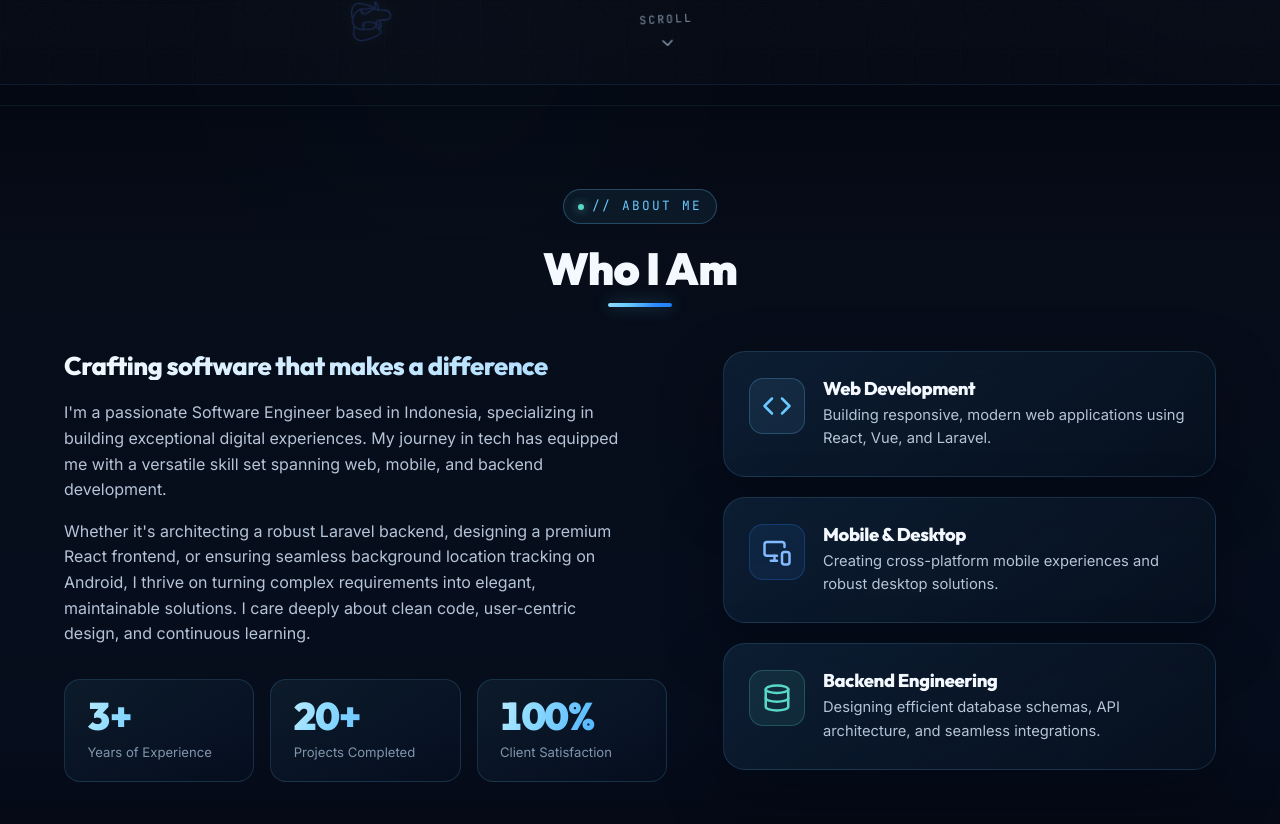
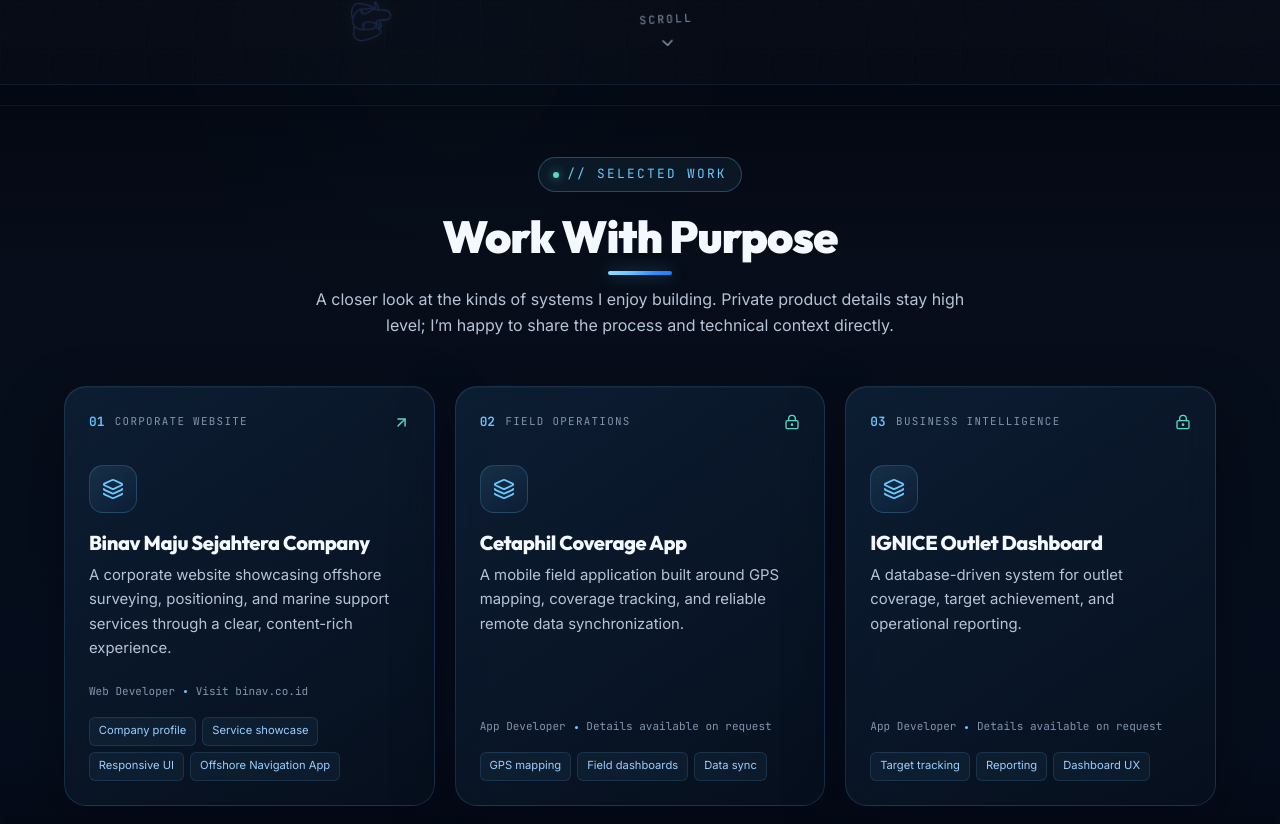
Before and after one commit to Enricko/Profile, a React (Vite) app: page / in a window 1280 px wide. Shown: the part 716-1540 px from the top of the page. Built offline with nearby package versions, Linux system fonts and the light colour scheme.

Commit message:
feat: refresh portfolio featured work

```diff
--- a/src/App.jsx
+++ b/src/App.jsx
@@ -3,6 +3,7 @@ import Navbar from './components/Navbar'
 import Rain from './components/Rain'
 import { rollRainMode } from './lib/rainModes'
 import Hero from './components/Hero'
+import FeaturedWork from './components/FeaturedWork'
 import About from './components/About'
 import Skills from './components/Skills'
 import Experience from './components/Experience'
@@ -42,6 +43,7 @@ function App() {
       <Navbar rainActive={rainMode !== 'none'} onRandomizeRain={() => setRainMode((m) => rollRainMode(m))} />
       <main>
         <Hero />
+        <FeaturedWork />
         <About />
         <Skills />
         <Experience />
--- a/src/components/About.jsx
+++ b/src/components/About.jsx
@@ -27,7 +27,7 @@ const FEATURES = [
 const STATS = [
   { value: 3,   suffix: '+', label: 'Years of Experience' },
   { value: 20,  suffix: '+', label: 'Projects Completed' },
-  { value: 100, suffix: '%', label: 'Client Satisfaction' },
+  { value: 3,   suffix: '',  label: 'Platforms Shipped' },
 ];
 
 function Stat({ value, suffix, label, active }) {
--- /dev/null
+++ b/src/components/FeaturedWork.css
@@ -0,0 +1,138 @@
+.featured-work {
+  padding-top: 4.5rem;
+}
+
+.featured-work-intro {
+  max-width: 660px;
+  margin: -2rem auto 3rem;
+  text-align: center;
+}
+
+.case-study-grid {
+  display: grid;
+  grid-template-columns: repeat(3, minmax(0, 1fr));
+  gap: 1.25rem;
+}
+
+.case-study-card {
+  display: flex;
+  flex-direction: column;
+  min-height: 345px;
+  padding: 1.5rem;
+  color: inherit;
+  text-decoration: none;
+  box-shadow: var(--glass-shadow), inset 0 1px 0 rgba(255, 255, 255, 0.04);
+}
+
+.case-study-card::after {
+  background: linear-gradient(90deg, rgba(var(--accent-primary-rgb), 0.75), rgba(var(--accent-tertiary-rgb), 0.65));
+  opacity: 0.18;
+  transform: none;
+  -webkit-mask: linear-gradient(#000 0 0) content-box, linear-gradient(#000 0 0);
+  mask: linear-gradient(#000 0 0) content-box, linear-gradient(#000 0 0);
+}
+
+.case-study-card:hover::after,
+.case-study-card:focus-visible::after { opacity: 0.8; }
+
+.case-study-topline {
+  display: flex;
+  align-items: center;
+  gap: 0.65rem;
+  min-height: 22px;
+  color: var(--text-dim);
+}
+
+.case-study-topline svg { margin-left: auto; color: var(--accent-tertiary); }
+
+.case-study-number {
+  color: var(--accent-primary);
+  font-family: 'JetBrains Mono', monospace;
+  font-size: 0.8rem;
+  font-weight: 600;
+}
+
+.case-study-label {
+  font-family: 'JetBrains Mono', monospace;
+  font-size: 0.68rem;
+  letter-spacing: 0.12em;
+}
+
+.case-study-icon {
+  display: grid;
+  width: 48px;
+  height: 48px;
+  margin: 2rem 0 1.1rem;
+  place-items: center;
+  border: 1px solid rgba(var(--accent-primary-rgb), 0.2);
+  border-radius: 14px;
+  color: var(--accent-primary);
+  background: linear-gradient(145deg, rgba(var(--accent-primary-rgb), 0.12), rgba(var(--accent-secondary-rgb), 0.04));
+  transition: transform 0.3s var(--ease-spring), background 0.3s ease;
+}
+
+.case-study-card:hover .case-study-icon,
+.case-study-card:focus-visible .case-study-icon {
+  transform: translateY(-3px) rotate(-4deg);
+  background: linear-gradient(145deg, rgba(var(--accent-primary-rgb), 0.2), rgba(var(--accent-secondary-rgb), 0.09));
+}
+
+.case-study-title {
+  margin-bottom: 0.55rem;
+  font-size: 1.25rem;
+}
+
+.case-study-summary {
+  flex: 1;
+  max-width: 36ch;
+  color: var(--text-secondary);
+  font-size: 0.93rem;
+  line-height: 1.65;
+}
+
+.case-study-meta {
+  display: flex;
+  align-items: center;
+  flex-wrap: wrap;
+  gap: 0.55rem;
+  margin-top: 1.4rem;
+  color: var(--text-dim);
+  font-family: 'JetBrains Mono', monospace;
+  font-size: 0.69rem;
+}
+
+.case-study-divider {
+  width: 3px;
+  height: 3px;
+  border-radius: 50%;
+  background: var(--accent-primary);
+}
+
+.case-study-tags {
+  display: flex;
+  flex-wrap: wrap;
+  gap: 0.4rem;
+  margin-top: 1rem;
+}
+
+.case-study-tags span {
+  padding: 0.28rem 0.55rem;
+  border: 1px solid rgba(var(--accent-primary-rgb), 0.14);
+  border-radius: 6px;
+  color: #9bcfff;
+  background: rgba(var(--accent-primary-rgb), 0.055);
+  font-size: 0.7rem;
+}
+
+@media (max-width: 960px) {
+  .case-study-grid { grid-template-columns: repeat(2, minmax(0, 1fr)); }
+  .case-study-card:last-child { grid-column: 1 / -1; }
+}
+
+@media (max-width: 640px) {
+  .featured-work { padding-top: 3rem; }
+  .featured-work-intro { margin-bottom: 2rem; }
+  .case-study-grid { grid-template-columns: 1fr; }
+  .case-study-card:last-child { grid-column: auto; }
+  .case-study-card { min-height: 0; }
+}
--- /dev/null
+++ b/src/components/FeaturedWork.jsx
@@ -0,0 +1,101 @@
+import React from 'react';
+import { ArrowUpRight, LockKeyhole, Layers3 } from 'lucide-react';
+import './FeaturedWork.css';
+
+const FEATURED_WORK = [
+  {
+    number: '01',
+    label: 'CORPORATE WEBSITE',
+    title: 'Binav Maju Sejahtera Company',
+    summary: 'A corporate website showcasing offshore surveying, positioning, and marine support services through a clear, content-rich experience.',
+    role: 'Web Developer',
+    focus: ['Company profile', 'Service showcase', 'Responsive UI','Offshore Navigation App'],
+    link: 'https://binav.co.id',
+    linkLabel: 'Visit binav.co.id',
+  },
+  {
+    number: '02',
+    label: 'FIELD OPERATIONS',
+    title: 'Cetaphil Coverage App',
+    summary: 'A mobile field application built around GPS mapping, coverage tracking, and reliable remote data synchronization.',
+    role: 'App Developer',
+    focus: ['GPS mapping', 'Field dashboards', 'Data sync'],
+    private: true,
+  },
+  {
+    number: '03',
+    label: 'BUSINESS INTELLIGENCE',
+    title: 'IGNICE Outlet Dashboard',
+    summary: 'A database-driven system for outlet coverage, target achievement, and operational reporting.',
+    role: 'App Developer',
+    focus: ['Target tracking', 'Reporting', 'Dashboard UX'],
+    private: true,
+  },
+];
+
+function CaseStudyCard({ work, index }) {
+  const onMove = (event) => {
+    const element = event.currentTarget;
+    const rect = element.getBoundingClientRect();
+    element.style.setProperty('--mx', `${((event.clientX - rect.left) / rect.width) * 100}%`);
+    element.style.setProperty('--my', `${((event.clientY - rect.top) / rect.height) * 100}%`);
+  };
+
+  const content = (
+    <>
+      <div className="case-study-topline">
+        <span className="case-study-number">{work.number}</span>
+        <span className="case-study-label">{work.label}</span>
+        {work.private ? <LockKeyhole size={16} aria-label="Private project" /> : <ArrowUpRight size={17} aria-hidden="true" />}
+      </div>
+
+      <div className="case-study-icon"><Layers3 size={22} /></div>
+      <h3 className="case-study-title">{work.title}</h3>
+      <p className="case-study-summary">{work.summary}</p>
+
+      <div className="case-study-meta">
+        <span>{work.role}</span>
+        <span className="case-study-divider" aria-hidden="true" />
+        <span>{work.private ? 'Details available on request' : work.linkLabel}</span>
+      </div>
+
+      <div className="case-study-tags">
+        {work.focus.map((item) => <span key={item}>{item}</span>)}
+      </div>
+    </>
+  );
+
+  const className = `glass-card spotlight case-study-card reveal-on-scroll delay-${(index + 1) * 100}`;
+
+  return work.link ? (
+    <a className={className} href={work.link} target="_blank" rel="noreferrer" onMouseMove={onMove}>
+      {content}
+    </a>
+  ) : (
+    <article className={className} onMouseMove={onMove}>
+      {content}
+    </article>
+  );
+}
+
+export default function FeaturedWork() {
+  return (
+    <section id="work" className="featured-work">
+      <div className="container">
+        <div className="section-head reveal-on-scroll">
+          <span className="eyebrow">// selected work</span>
+          <h2 className="section-title">Work With Purpose</h2>
+        </div>
+
+        <p className="featured-work-intro text-muted reveal-on-scroll delay-100">
+          A closer look at the kinds of systems I enjoy building. Private product details stay high level;
+          I’m happy to share the process and technical context directly.
+        </p>
+
+        <div className="case-study-grid">
+          {FEATURED_WORK.map((work, index) => <CaseStudyCard key={work.title} work={work} index={index} />)}
+        </div>
+      </div>
+    </section>
+  );
+}
--- a/src/components/Hero.jsx
+++ b/src/components/Hero.jsx
@@ -14,7 +14,7 @@ const FLOATERS = [
 export default function Hero() {
   const { ref: tiltRef, onMouseMove: onTiltMove, onMouseLeave: onTiltLeave } = useTilt(14);
   const role = useTypewriter(
-    ['Web Applications', 'Mobile Apps', 'Desktop Software', 'Elegant Solutions'],
+    ['Field Applications', 'Operational Dashboards', 'Cross-platform Products', 'Elegant Solutions'],
     { typeSpeed: 80, deleteSpeed: 40, pause: 1300 }
   );
 
@@ -38,8 +38,8 @@ export default function Hero() {
           </div>
 
           <p className="hero-description animate-up delay-400">
-            A versatile Software Engineer crafting premium, high-performance applications across
-            Web, Desktop, and Mobile platforms. Turning complex problems into elegant, aesthetic solutions.
+            A Software Engineer building reliable field applications, operational dashboards, and
+            cross-platform products for Web, Desktop, and Mobile.
           </p>
 
           <div className="hero-actions animate-up delay-500">
--- a/src/components/Navbar.jsx
+++ b/src/components/Navbar.jsx
@@ -5,6 +5,7 @@ import { useScrollSpy } from '../lib/useInteractions';
 import './Navbar.css';
 
 const LINKS = [
+  { id: 'work', label: 'Work' },
   { id: 'about', label: 'About' },
   { id: 'skills', label: 'Skills' },
   { id: 'experience', label: 'Experience' },
```
